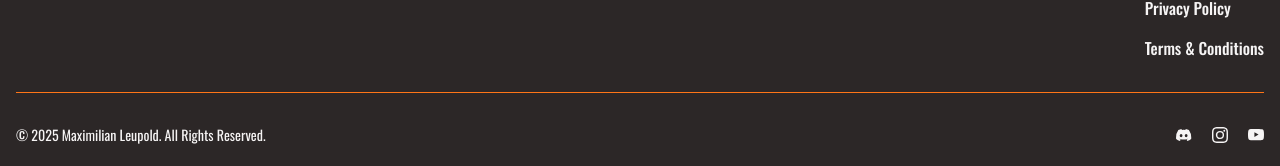
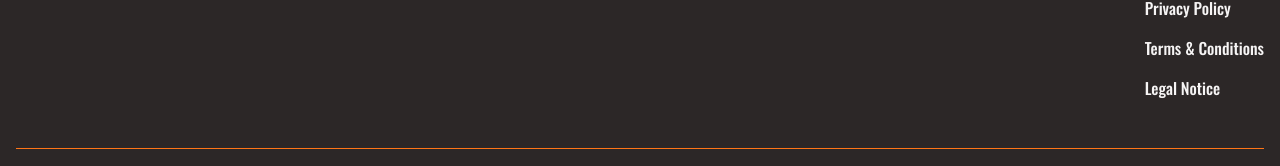
Before and after one commit to Smileatmaxi/annascholzsolutions, a Next.js app: page / in a window 1280 px wide. Shown: the part 432-598 px from the top of the page. Built offline with nearby package versions, Linux system fonts and the light colour scheme.

Commit message:
Add `legal-notice` page and update Footer with new link

```diff
--- a/components/Footer.tsx
+++ b/components/Footer.tsx
@@ -21,8 +21,11 @@ const Footer = () => {
                                 <li className="mb-4">
                                     <a href="/privacy-policy" className="hover:underline">Privacy Policy</a>
                                 </li>
-                                <li>
+                                <li className="mb-4">
                                     <a href="/terms-and-conditions" className="hover:underline">Terms &amp; Conditions</a>
+                                </li>
+                                <li className="mb-4">
+                                    <a href="/legal-notice" className="hover:underline">Legal Notice</a>
                                 </li>
                             </ul>
                         </div>
```
Also changed, not shown: src/app/legal-notice/page.tsx (added).
